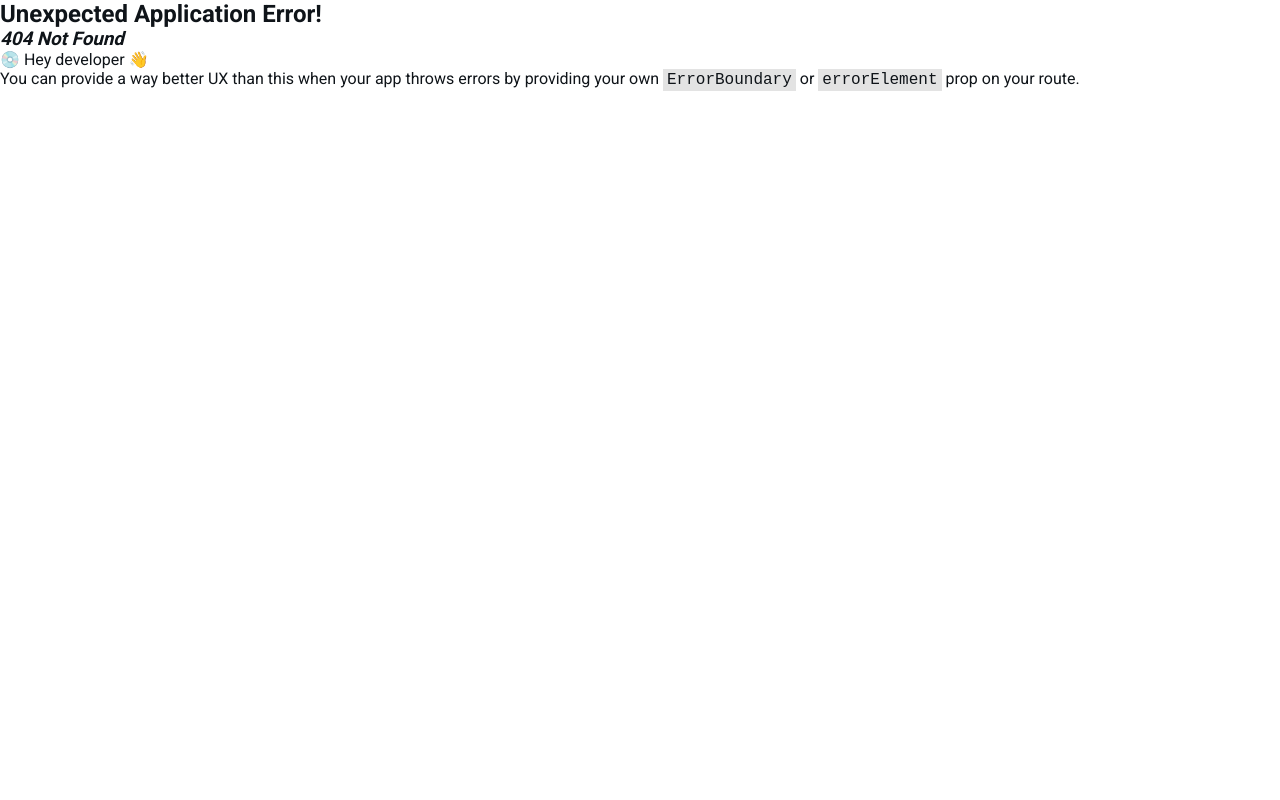
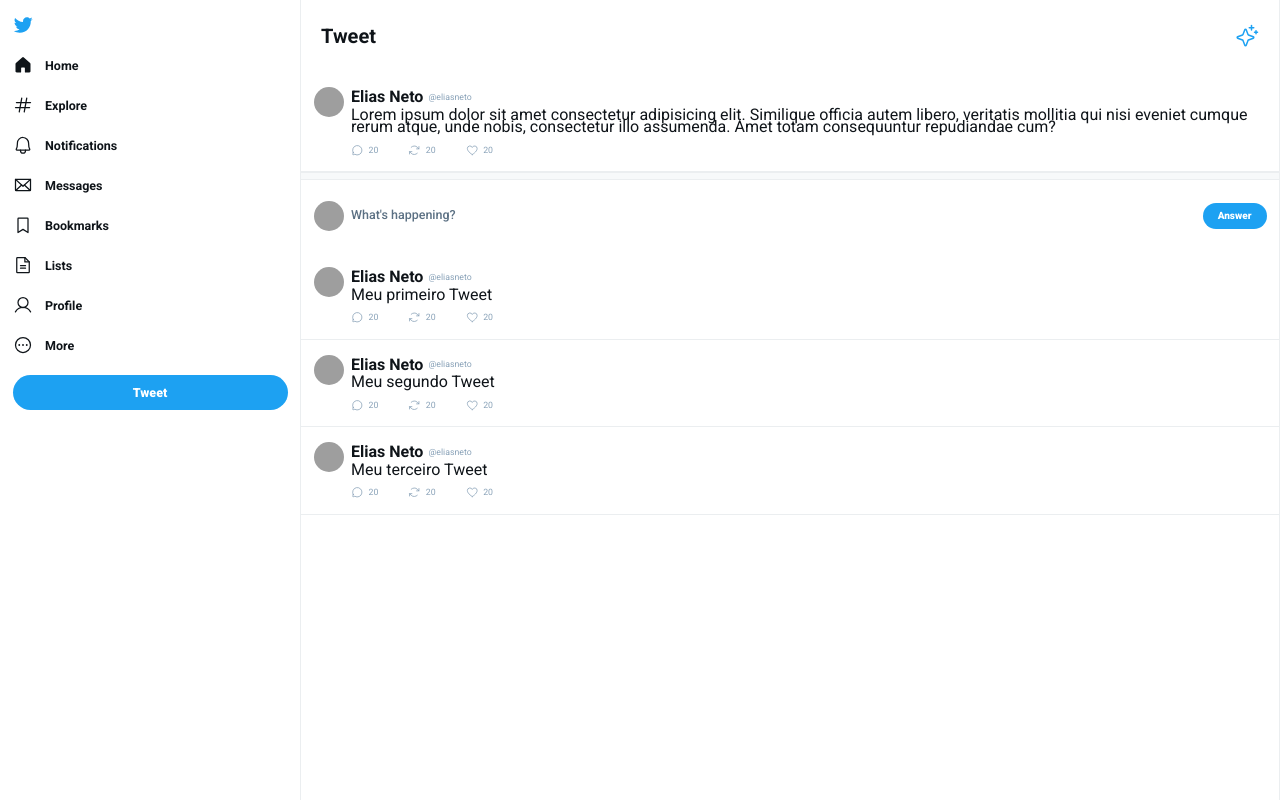
Before and after one commit to Elias-Neto/twitter-ui, a React (Vite) app: page /status in a window 1280 px wide. Before the commit this address had no page. Built offline with nearby package versions, Linux system fonts and the light colour scheme; grey boxes are pictures that could not be loaded.

Commit message:
develop Status page

```diff
--- /dev/null
+++ b/src/pages/Status/index.tsx
@@ -0,0 +1,66 @@
+import { PaperPlaneRight } from "phosphor-react"
+import { FormEvent, KeyboardEvent, useState } from "react"
+
+import "./styles.css"
+
+import { Tweet } from "../../components/Tweet"
+import { Header } from "../../components/Header"
+import { Separator } from "../../components/Separator"
+
+export function Status() {
+  const [newAnswer, setNewAnswer] = useState("")
+  const [answers, setAnswers] = useState([
+    "Meu primeiro Tweet",
+    "Meu segundo Tweet",
+    "Meu terceiro Tweet",
+  ])
+
+  function createNewAnswer(event: FormEvent) {
+    event.preventDefault()
+
+    setAnswers([...answers, newAnswer])
+    setNewAnswer("")
+  }
+
+  function handleHotKeySubmit(event: KeyboardEvent) {
+    if (event.key === "Enter" && (event.ctrlKey || event.metaKey)) {
+      setAnswers([...answers, newAnswer])
+      setNewAnswer("")
+    }
+  }
+
+  return (
+    <main className="status">
+      <Header title="Tweet" />
+
+      <Tweet content="Lorem ipsum dolor sit amet consectetur adipisicing elit. Similique officia autem libero, veritatis mollitia qui nisi eveniet cumque rerum atque, unde nobis, consectetur illo assumenda. Amet totam consequuntur repudiandae cum?" />
+
+      <Separator />
+
+      <form onSubmit={createNewAnswer} className="answer-tweet-form">
+        <label htmlFor="tweet">
+          <img
+            src="https://github.com/Elias-Neto.png"
+            alt="Foto de Perfil de Elias Neto"
+          />
+          <textarea
+            id="tweet"
+            placeholder="What's happening?"
+            value={newAnswer}
+            onKeyDown={handleHotKeySubmit}
+            onChange={(event) => setNewAnswer(event.target.value)}
+          />
+        </label>
+
+        <button type="submit">
+          <PaperPlaneRight />
+          <span>Answer</span>
+        </button>
+      </form>
+
+      {answers.map((answer, index) => (
+        <Tweet key={index} content={answer} />
+      ))}
+    </main>
+  )
+}
--- /dev/null
+++ b/src/pages/Status/styles.css
@@ -0,0 +1,79 @@
+.answer-tweet-form {
+  padding: 1.5rem 1.25rem;
+
+  display: flex;
+  align-items: center;
+  gap: 0.5rem;
+}
+
+.answer-tweet-form label {
+  display: flex;
+  align-items: center;
+  gap: 0.75rem;
+  flex: 1;
+}
+
+.answer-tweet-form label img {
+  width: 3rem;
+  height: 3rem;
+  border-radius: 50%;
+}
+
+.answer-tweet-form label textarea {
+  flex: 1;
+
+  border: none;
+  margin-top: 1.25rem;
+  resize: none;
+
+  font-size: 1.25rem;
+  font-weight: 500;
+}
+
+.answer-tweet-form label textarea:focus {
+  outline: none;
+}
+
+.answer-tweet-form label textarea::placeholder {
+  color: #5b7083;
+}
+
+.answer-tweet-form button[type="submit"] {
+  border: 0;
+  margin-left: auto;
+  border-radius: 9999px;
+  padding: 0.75rem 1.5rem;
+  background-color: var(--twitter-blue);
+
+  color: #fff;
+  font-size: 1rem;
+  font-weight: 900;
+}
+
+.answer-tweet-form button[type="submit"]:hover {
+  filter: brightness(0.9);
+}
+
+.answer-tweet-form button[type="submit"] svg {
+  width: 1.5rem;
+  height: 1.5rem;
+  display: none;
+}
+
+@media (max-width: 780px) {
+  .answer-tweet-form label textarea {
+    font-size: 1rem;
+  }
+
+  .answer-tweet-form button[type="submit"] {
+    padding: 0.75rem;
+  }
+
+  .answer-tweet-form button[type="submit"] svg {
+    display: block;
+  }
+
+  .answer-tweet-form button[type="submit"] span {
+    display: none;
+  }
+}
--- a/src/pages/Timeline/index.tsx
+++ b/src/pages/Timeline/index.tsx
@@ -22,7 +22,7 @@
   }
 
   function handleHotKeySubmit(event: KeyboardEvent) {
-    if (event.key === "Enter") {
+    if (event.key === "Enter" && (event.ctrlKey || event.metaKey)) {
       setTweets([...tweets, newTweet])
       setNewTweet("")
     }
@@ -52,8 +52,8 @@
 
       <Separator />
 
-      {tweets.map((tweet) => (
-        <Tweet key={tweet} content={tweet} />
+      {tweets.map((tweet, index) => (
+        <Tweet key={index} content={tweet} />
       ))}
     </main>
   )
--- a/src/routes/index.tsx
+++ b/src/routes/index.tsx
@@ -2,6 +2,7 @@
 
 import { Default } from "../layouts/Default"
 import { Timeline } from "../pages/Timeline"
+import { Status } from "../pages/Status"
 
 export const router = createBrowserRouter([
   {
@@ -12,6 +13,11 @@
         path: "/",
         element: <Timeline />,
       },
+
+      {
+        path: "/status",
+        element: <Status />,
+      },
     ],
   },
 ])
```
